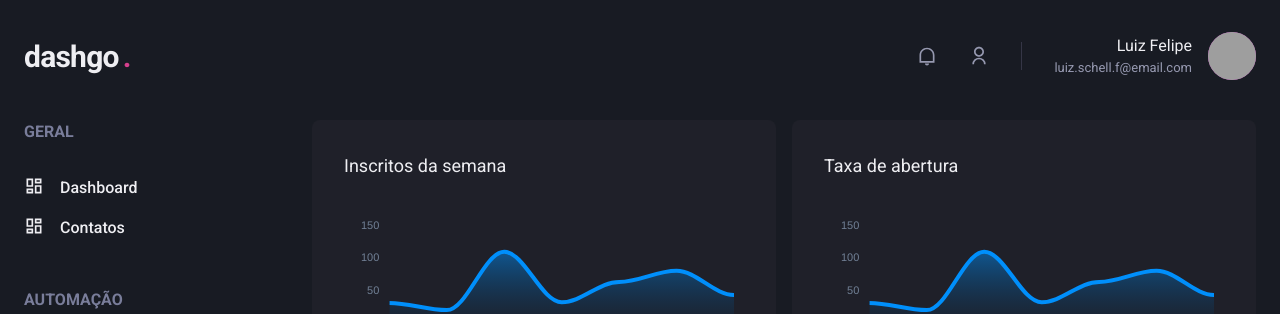
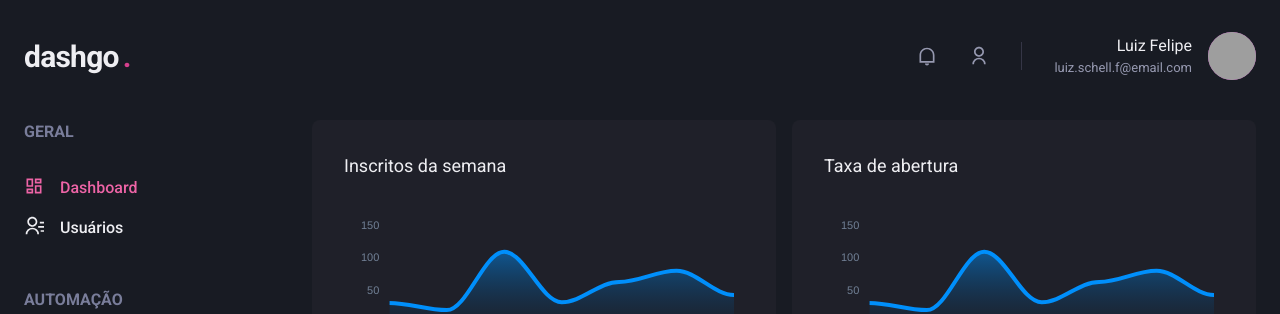
Before and after one commit to Luiz-Fel/dashgo, a Next.js app: page /dashboard in a window 1280 px wide. Shown: the top 314 px of the page. Built offline with nearby package versions, Linux system fonts and the light colour scheme; grey boxes are pictures that could not be loaded.

Commit message:
Added Active Link.

```diff
--- /dev/null
+++ b/src/components/ActiveLink.tsx
@@ -0,0 +1,30 @@
+import Link, {LinkProps} from "next/link";
+import { useRouter } from "next/router";
+import { cloneElement, ReactElement } from "react";
+
+interface ActiveLinkProps extends LinkProps{
+    children: ReactElement;
+    shoudMatchExactHref?: boolean;
+}
+
+
+export function ActiveLink({children, shoudMatchExactHref, ...rest} :ActiveLinkProps) {
+    let isActive = false;
+    const {asPath} = useRouter()
+
+    if(shoudMatchExactHref && (asPath === rest.href || asPath === rest.as)) {
+        isActive = true;
+    }
+
+    if (!shoudMatchExactHref && (asPath.startsWith(String(rest.href))  || asPath.startsWith(String(rest.as)))) {
+        isActive = true;
+    }
+
+    return(
+        <Link {...rest}>
+            {cloneElement(children, {
+                color: isActive ? 'pink.400' : 'gray.50'
+            })}
+        </Link>
+    )
+}
--- a/src/components/Sidebar/NavLink.tsx
+++ b/src/components/Sidebar/NavLink.tsx
@@ -1,18 +1,23 @@
-import { Icon, Link, Text, LinkProps } from "@chakra-ui/react";
+import { Icon, Link as ChackraLink, Text, LinkProps } from "@chakra-ui/react";
 import { ElementType } from "react";
+import Link from 'next/link'
+import { ActiveLink } from "../ActiveLink";
 
 interface NavLinkProps extends LinkProps {
   children: string;
   icon: ElementType;
+  href: string;
 }
 
-export function NavLink({children, icon, ...rest} : NavLinkProps) {
+export function NavLink({children, icon, href, ...rest} : NavLinkProps) {
   return (
-    <Link display="flex" alingn="center" {...rest}>
-      <Icon as={icon} fontSize="20" />
-      <Text ml="4" fontWeight="medium">
-        {children}
-      </Text>
-    </Link>
+    <ActiveLink href={href} passHref>
+      <ChackraLink display="flex" alingn="center" {...rest}>
+        <Icon as={icon} fontSize="20" />
+        <Text ml="4" fontWeight="medium">
+          {children}
+        </Text>
+      </ChackraLink>
+    </ActiveLink>
   );
 }
--- a/src/components/Sidebar/SidebarNav.tsx
+++ b/src/components/Sidebar/SidebarNav.tsx
@@ -1,5 +1,5 @@
 import { Stack } from "@chakra-ui/react";
-import { RiDashboardLine, RiGitMergeLine, RiInputMethodLine } from "react-icons/ri";
+import { RiContactsLine, RiDashboardLine, RiGitMergeLine, RiInputMethodLine } from "react-icons/ri";
 import { NavLink } from "./NavLink";
 import { NavSection } from "./NavSection";
 
@@ -10,12 +10,12 @@ export function SidebarNav() {
         align="flex-start"
         >
             <NavSection title="GERAL">
-                <NavLink icon={RiDashboardLine} >Dashboard</NavLink>
-                <NavLink icon={RiDashboardLine}>Contatos</NavLink>
+                <NavLink href="/dashboard" icon={RiDashboardLine} >Dashboard</NavLink>
+                <NavLink href="/users" icon={RiContactsLine}>Usuários</NavLink>
             </NavSection>
             <NavSection title="AUTOMAÇÃO">
-                <NavLink icon={RiInputMethodLine} >Formulários</NavLink>
-                <NavLink icon={RiGitMergeLine}>Automação</NavLink>
+                <NavLink href="/form" icon={RiInputMethodLine} >Formulários</NavLink>
+                <NavLink href="automation" icon={RiGitMergeLine}>Automação</NavLink>
             </NavSection>
 
         </Stack>)
```
